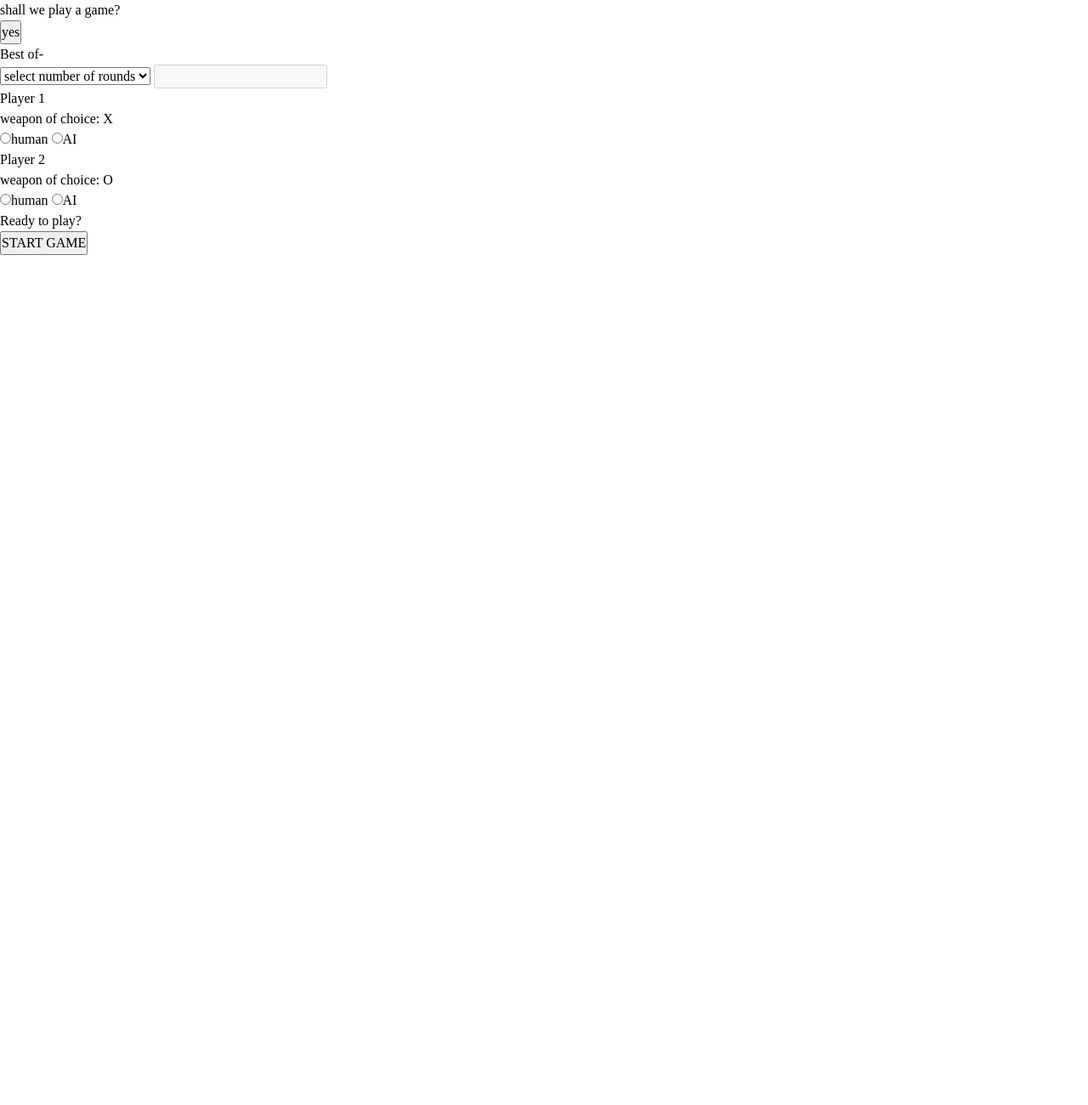
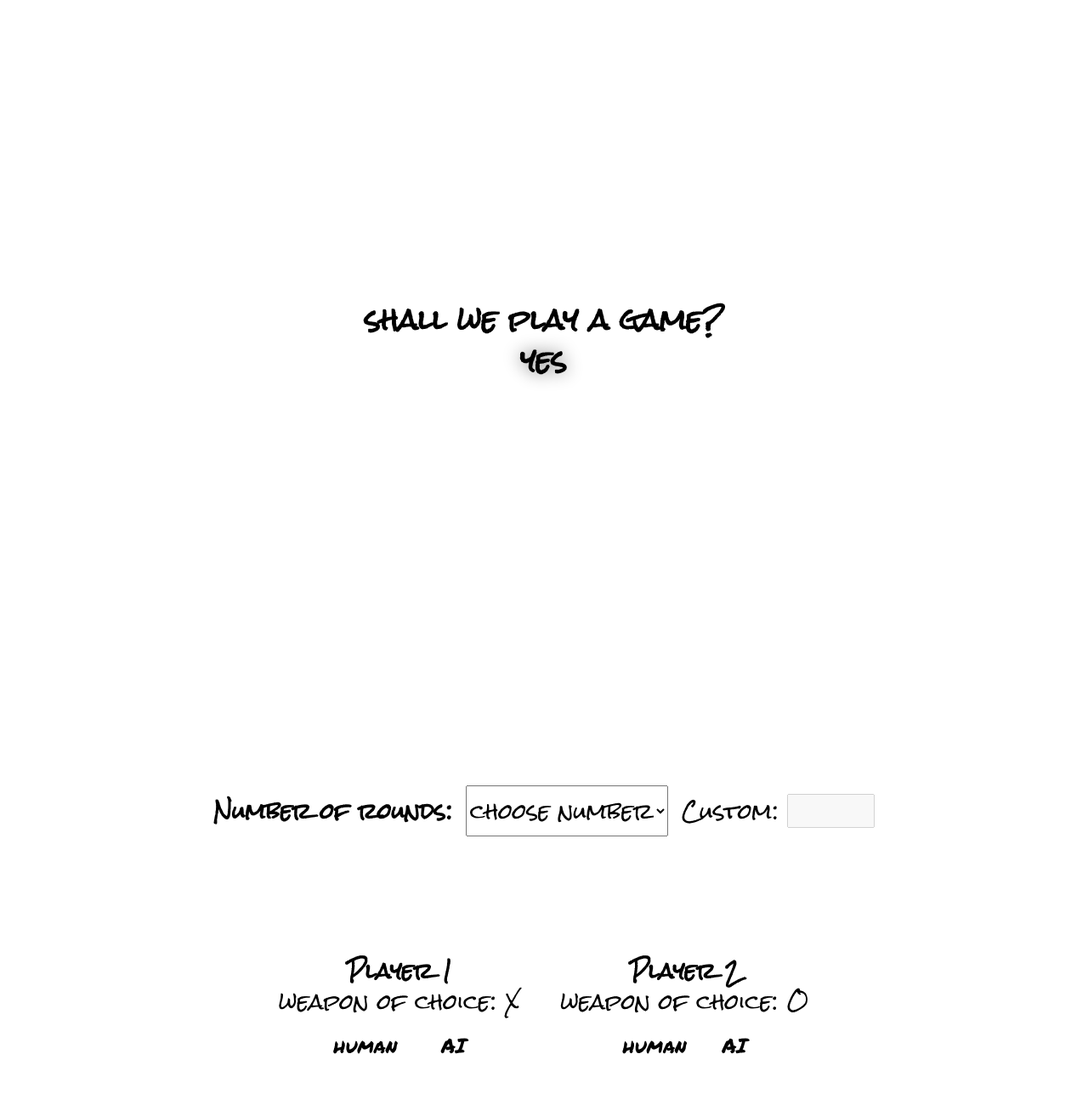
Before and after one commit to I-zme/tic-tac-toe, a plain HTML site: page index.html in a window 1280 px wide. Shown: the top 1300 px of the page at 85% size. Before the commit the page ends 800 px from the top, so only its background shows below. Drawn offline with Linux system fonts and the light colour scheme; a web font is replaced by a local one.

Commit message:
Add index html first styling
css:
- to add a transform effect on the radio buttons had to make them into inline-blocks, otherwise it doesn't take effect.
- added fonts
- the change from big to small screen seems smooth enough (no media queries yet), need to keep testing

html:
- add labels for the radio buttons since the radio button itself will not be visible, this enables the user to click the label and thus check the raio button itself, also makes it possible to style the label.
- add container in the choose rounds for the sake of easier styling.

js:
- before change, if user selected custom rounds the input was enabled, then if user decided to return and select one of the configured rounds (so not custom), while the custom rounds was disabled again, the number entered in it would still be visible which can be confusing, changed it so it clears when deselecting custom.

FIXME:
-  maybe make more visible what the default settings are?
-  styling not yet obvious enough on what was selected
-  add more text in the beginning of game, to set the scene.
- disable scrolling, make into scroll snap? you can only get to the user choices after clicking yes to play.

```diff
--- a/index.html
+++ b/index.html
@@ -10,51 +10,55 @@
 </head>
 <body>
 
+    <section class="intro">
         <div class="choose-play">
             <h3>shall we play a game?</h3>
-        <a href="#choose-rounds"><button id="yes-play">yes</button></a>
+            <a href="#choose-rounds"><button id="yes-play" class="btn-no-bg">yes</button></a>
         </div>
-
+    </section>
+    <section class="user-choices">
         <div id="choose-rounds">
-        <h3>Best of-</h3>
+            <h3>Number of rounds:</h3>
             <Select id="select-rounds">
-            <option value="" selected disabled>select number of rounds</option>
+                <option value="" selected disabled>choose number</option>
                 <option value="1">1</option>
                 <option value="3">3</option>
                 <option value="5">5</option>
                 <option value="25">life sentence</option>
                 <option value="custom">custom</option>
             </Select>
+            <div class="custom-container">
+                <label for="custom-rounds">Custom:</label>
                 <input type="number" name="cutsom-rounds" min="1" id="cutsom-rounds" disabled>
+            </div>
         </div>
         <div class="choose-players">
             <div class="player-x">
                 <h3>Player 1</h3>
                 <div class="player-sign">
-                weapon of choice: X
+                    weapon of choice: <span class="sign">X</span>
                 </div>
                 <div class="choose-controller">
-                <input type="radio" name="choose-controller-x" class="human" value="human">human</input>
-                <input type="radio" name="choose-controller-x" class="ai" value="ai">AI</input>
+                    <input type="radio" name="choose-controller-x" class="human" value="human" id="human-x"></input><label for="human-x">human</label>
+                   <input type="radio" name="choose-controller-x" class="ai" value="ai" id="ai-x"></input> <label for="ai-x">AI</label>
                 </div>
-
             </div>
             <div class="player-o">
                 <h3>Player 2</h3>
                 <div class="player-sign">
-                weapon of choice: O
+                    weapon of choice: <span class="sign">O</span>
                 </div>
                 <div class="choose-controller">
-                <input type="radio" name="choose-controller-o" class="human" value="human">human</input>
-                <input type="radio" name="choose-controller-o" class="ai" value="ai">AI</input>
+                    <input type="radio" name="choose-controller-o" class="human" value="human" id="human-o"></input><label for="human-o">human</label>
+                    <input type="radio" name="choose-controller-o" class="ai" value="ai" id="ai-o"></input><label for="ai-o">AI</label>
                 </div>
-
             </div>
         </div>
         <div class="start-game">
             <p>Ready to play?</p>
-        <button id="start-game-btn">START GAME</button>
+            <button id="start-game-btn" class="btn-no-bg">START GAME</button>
         </div>
+    </section>
 
 </body>
 </html>
--- a/main.js
+++ b/main.js
@@ -18,13 +18,12 @@ numRounds.addEventListener('focusout', () => {
       ? customRounds.toggleAttribute('disabled')
       : '';
   } else {
-    customRounds.hasAttribute('disabled')
-      ? ''
-      : customRounds.toggleAttribute('disabled');
+    if (!customRounds.hasAttribute('disabled')) {
+      customRounds.toggleAttribute('disabled');
+      customRounds.value = '';
+    }
   }
 });
-
-// on clicking start game
 
 playGame.addEventListener('click', () => {
   const rounds =
--- a/styles.css
+++ b/styles.css
@@ -1,3 +1,17 @@
+@import url('https://fonts.googleapis.com/css2?family=Caveat+Brush&family=Give+You+Glory&family=Nothing+You+Could+Do&family=Permanent+Marker&family=Reenie+Beanie&family=Rock+Salt&family=Splash&display=swap');
+
+:root {
+  /* font-family: 'Caveat Brush', cursive; //maybe not for body
+font-family: 'Give You Glory', cursive; //not for body
+font-family: 'Nothing You Could Do', cursive; //not for body
+font-family: 'Permanent Marker', cursive;
+font-family: 'Reenie Beanie', cursive;//body
+font-family: 'Rock Salt', cursive;
+font-family: 'Splash', cursive; //not for body, maybe just not */
+
+  --ff-body: 'Rock Salt', cursive;
+}
+
 /* RESET */
 /* Box sizing rules */
 *,
@@ -65,6 +79,78 @@ svg {
   }
 }
 
+/* GENERAL STYLING */
+section {
+  font-family: var(--ff-body);
+  min-height: 100%;
+}
+
+section h3 {
+  font-weight: 600;
+}
+
+section.intro {
+  display: grid;
+  justify-content: center;
+  align-items: center;
+  text-align: center;
+  font-size: 2rem;
+}
+
+section.user-choices {
+  text-align: center;
+
+  font-size: clamp(1rem, 5vw, 1.5rem);
+  display: grid;
+  gap: 1rem;
+  justify-items: center;
+  align-content: space-evenly;
+}
+
+#choose-rounds {
+  display: flex;
+  flex-wrap: wrap;
+  gap: 1rem;
+  justify-content: center;
+  align-items: center;
+}
+
+#choose-rounds select#select-rounds > option {
+  font-size: 1rem;
+}
+
+input#cutsom-rounds {
+  width: 5ch;
+}
+
+.choose-players {
+  display: flex;
+  gap: 2em;
+  flex-wrap: wrap;
+  justify-content: center;
+}
+
+.choose-players .choose-controller label {
+  display: inline-block;
+  font-family: 'Permanent Marker';
+  cursor: pointer;
+  margin: 1rem;
+}
+.choose-players .choose-controller label:hover {
+  color: grey;
+  transform: scale(1.2);
+}
+
+input[type='radio']:checked + label {
+}
+
+.choose-players .choose-controller input[type='radio'] {
+  appearance: none;
+  -webkit-appearance: none;
+  -moz-appearance: none;
+}
+
+/* GAME STYLING */
 #game-grid {
   background-color: grey;
   display: grid;
@@ -83,3 +169,16 @@ svg {
 .grid-item.display-O::after {
   content: 'o';
 }
+
+/* utilities */
+.btn-no-bg {
+  background-color: inherit;
+  border: none;
+  cursor: pointer;
+  font-weight: 600;
+  filter: drop-shadow(0 0 10px grey);
+}
+
+.btn-no-bg:hover {
+  filter: drop-shadow(0 0 10px red);
+}
```
Lines whose indentation alone changed are shown as unchanged.
